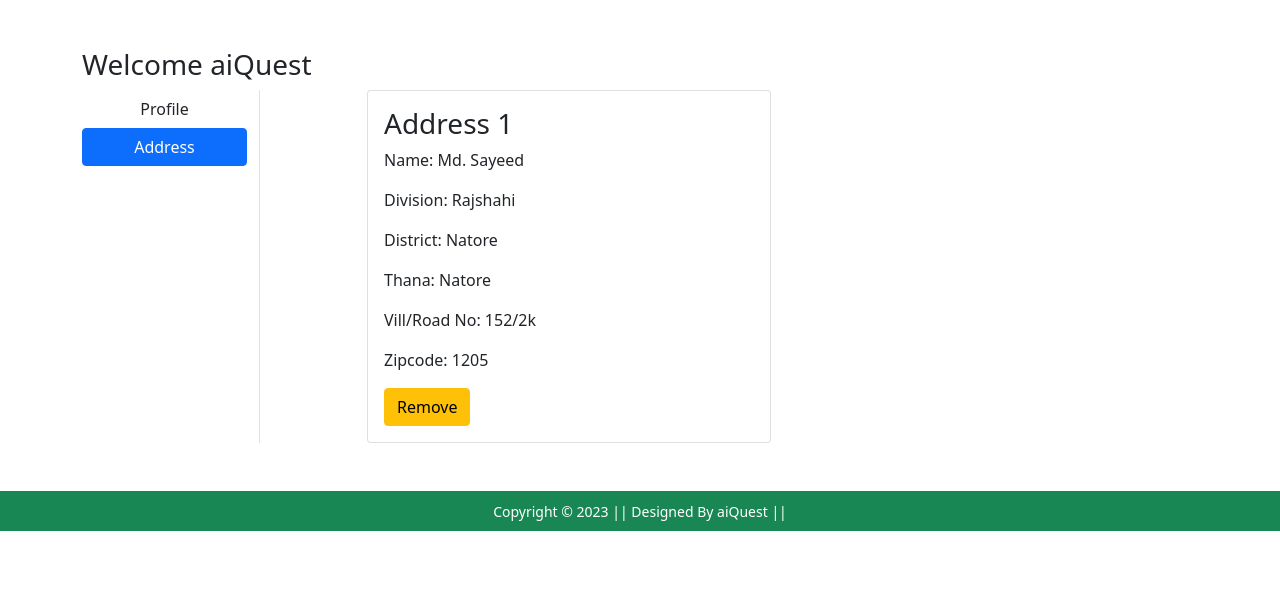
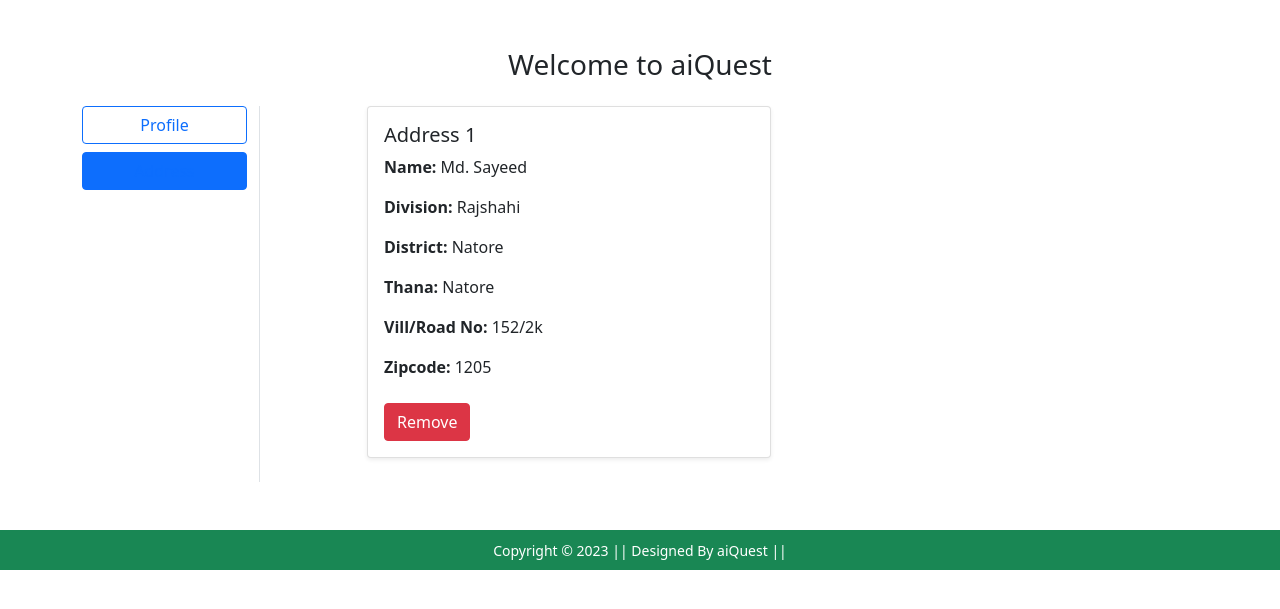
Before and after one commit to Shawon5030/ShopNow, a Django app: page /address/ in a window 1280 px wide. Shown: the part 56-665 px from the top of the page. Run offline with Django 4.2, Linux system fonts and the light colour scheme; a user stored in the database is signed in; data comes from the database, SQL or seed files in the repository; some libraries are stand-ins or nearby versions.

Commit message:
Shawon-commit-number-65

```diff
--- a/Shop/templates/Shop/address.html
+++ b/Shop/templates/Shop/address.html
@@ -3,42 +3,64 @@
 {% block title %}Address{% endblock title %}
 {% block main-content %}
 <div class="container my-5">
+    <h3 class="text-center mb-4">Welcome to aiQuest</h3>
     <div class="row">
-        <h3>Welcome aiQuest</h3>
         <div class="col-sm-2 border-end">
             <ul class="list-unstyled">
-                <li class="d-grid"><a href="{% url 'profile' %}" class="btn">Profile</a></li>
-                <li class="d-grid"><a href="{% url 'address' %}" class="btn {{active}}">Address</a></li>
+                <li class="d-grid mb-2"><a href="{% url 'profile' %}" class="btn btn-outline-primary">Profile</a></li>
+                <li class="d-grid"><a href="{% url 'address' %}" class="btn btn-outline-primary {{ active }}">Address</a></li>
             </ul>
         </div>
-        <div class="col-sm-9 offset-sm-1 ">
+
+        <div class="col-sm-9 offset-sm-1">
             <div class="row">
-                <div style="display:{{d}}" id="profile-block-address" class=" sha text-center border rounded p-4 shadow">
+                <div style="display:{{ d }}" id="profile-block-address" class="sha text-center border rounded p-4 shadow mb-4">
                     <p class="mb-3 text-success">Please go to your profile and create a new account.</p>
                     <a href="{% url 'profile' %}" class="btn btn-warning">Add New Address</a>
                 </div>
 
                 {% for ad in add %}
-
-                <div class="col-sm-6">
-                    <div class="card">
+                <div class="col-sm-6 mb-4">
+                    <div class="card shadow-sm">
                         <div class="card-body">
-                            <h3>Address {{forloop.counter}}</h3>
-                            <p>Name: {{ad.name}}</p>
-                            <p>Division: {{ad.division}}</p>
-                            <p>District: {{ad.district}}</p>
-                            <p>Thana: {{ad.thana}}</p>
-                            <p>Vill/Road No: {{ad.villorroad}}</p>
-
-                            <p>Zipcode: {{ad.zipcode}}</p>
-                            <a  addressid="{{ad.id}}" class="remove-address btn btn-warning ">Remove</a>
-
+                            <h5 class="card-title">Address {{ forloop.counter }}</h5>
+                            <p><strong>Name:</strong> {{ ad.name }}</p>
+                            <p><strong>Division:</strong> {{ ad.division }}</p>
+                            <p><strong>District:</strong> {{ ad.district }}</p>
+                            <p><strong>Thana:</strong> {{ ad.thana }}</p>
+                            <p><strong>Vill/Road No:</strong> {{ ad.villorroad }}</p>
+                            <p><strong>Zipcode:</strong> {{ ad.zipcode }}</p>
+                            <a href="#" addressid="{{ ad.id }}" class="remove-address btn btn-danger mt-2">Remove</a>
                         </div>
                     </div>
+                </div>
+                {% empty %}
+                <div class="col-12">
+                    <p class="text-muted">No addresses available. Please add a new address.</p>
                 </div>
                 {% endfor %}
             </div>
         </div>
     </div>
 </div>
+
+<style>
+    .btn-outline-primary {
+        transition: background-color 0.3s, color 0.3s;
+    }
+
+    .btn-outline-primary:hover {
+        background-color: #007bff; /* Change to your theme color */
+        color: #fff;
+    }
+
+    .btn-danger {
+        transition: background-color 0.3s, color 0.3s;
+    }
+
+    .btn-danger:hover {
+        background-color: #dc3545; /* Bootstrap danger color */
+        color: #fff;
+    }
+</style>
 {% endblock main-content %}
```
